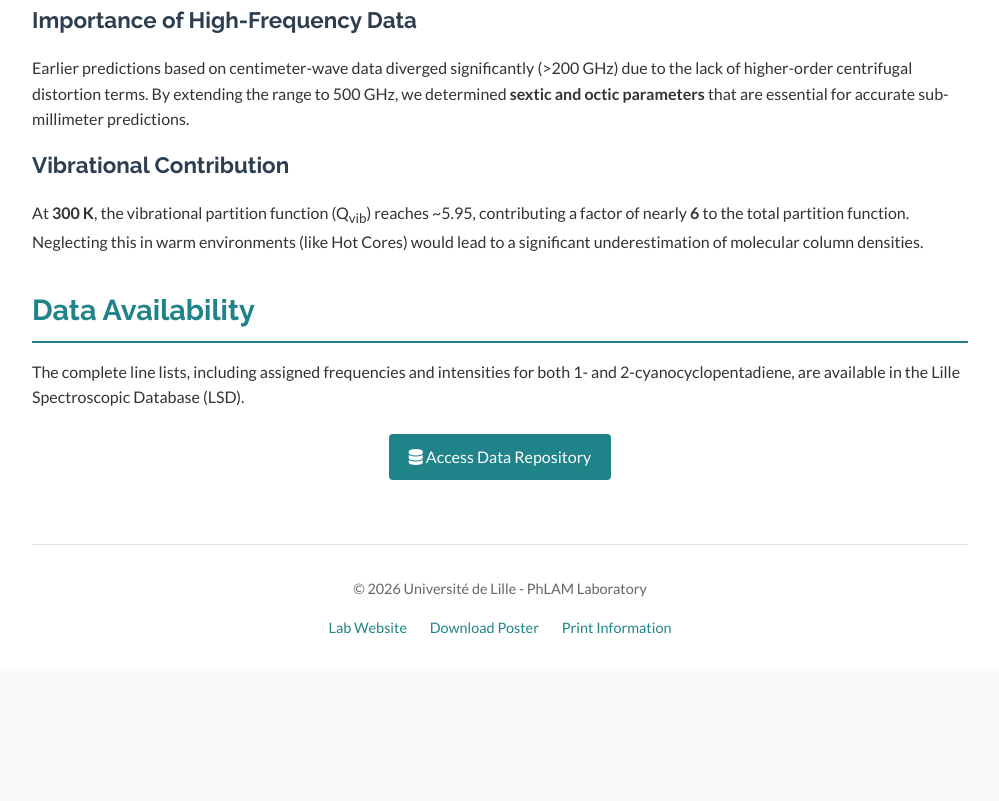
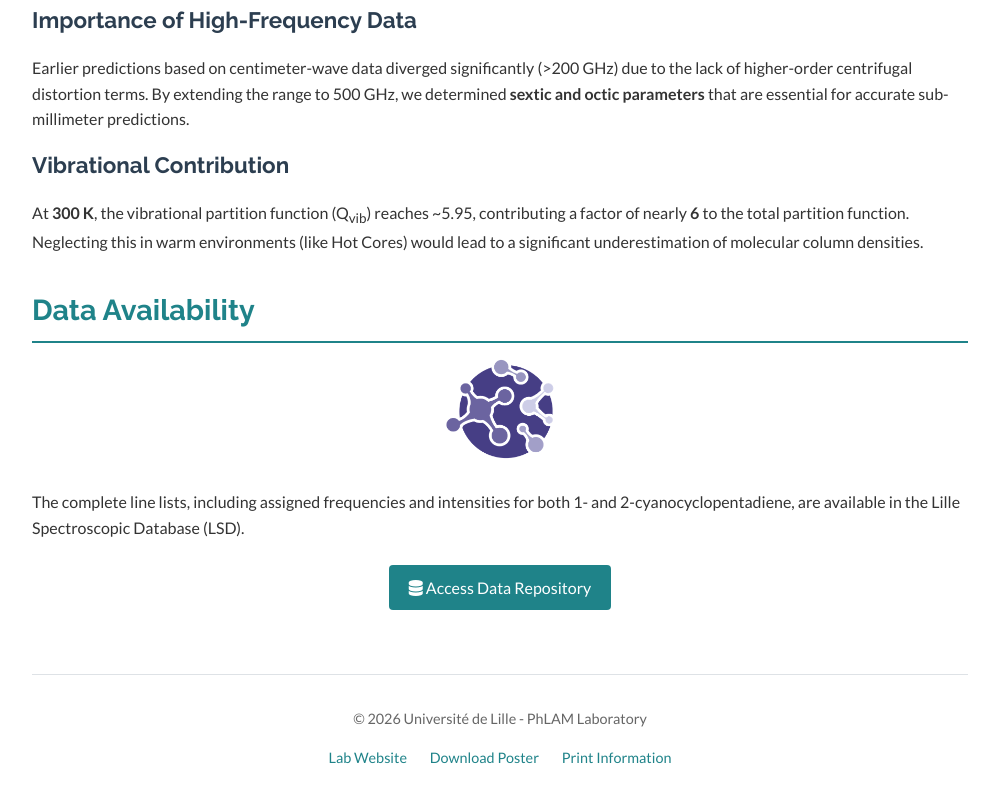
Before and after one commit to Louchezer60/poster_2026, a plain HTML site: page landing_page/index.html in a window 1280 px wide. Shown: the part 4375-5176 px from the top of the page, without its empty margins (140-1139 px from the left). Before the commit the page ends 5046 px from the top, so only its background shows below. Drawn offline with Linux system fonts and the light colour scheme.

Commit message:
Add files via upload

```diff
--- a/landing_page/index.html
+++ b/landing_page/index.html
@@ -450,6 +450,9 @@
         <!-- Data Repository -->
         <section id="data" class="fade-in">
             <h2 data-i18n="data_title">Data Availability</h2>
+            <div class="lsd-logo-container">
+                <img src="images/LSD_logo.png" alt="Lille Spectroscopic Database" class="lsd-logo">
+            </div>
             <p data-i18n="data_text">
                 The complete line lists, including assigned frequencies and intensities for both 1- and
                 2-cyanocyclopentadiene,
--- a/landing_page/style.css
+++ b/landing_page/style.css
@@ -409,3 +409,19 @@ footer {
         padding: 0;
     }
 }
+
+/* Data Access Logo */
+.lsd-logo-container {
+    text-align: center;
+    margin-bottom: 1.5rem;
+}
+
+.lsd-logo {
+    height: 100px;
+    width: auto;
+    transition: transform 0.3s ease;
+}
+
+.lsd-logo:hover {
+    transform: scale(1.05);
+}
```
Also changed, not shown: landing_page/images/LSD_logo.png (added).
